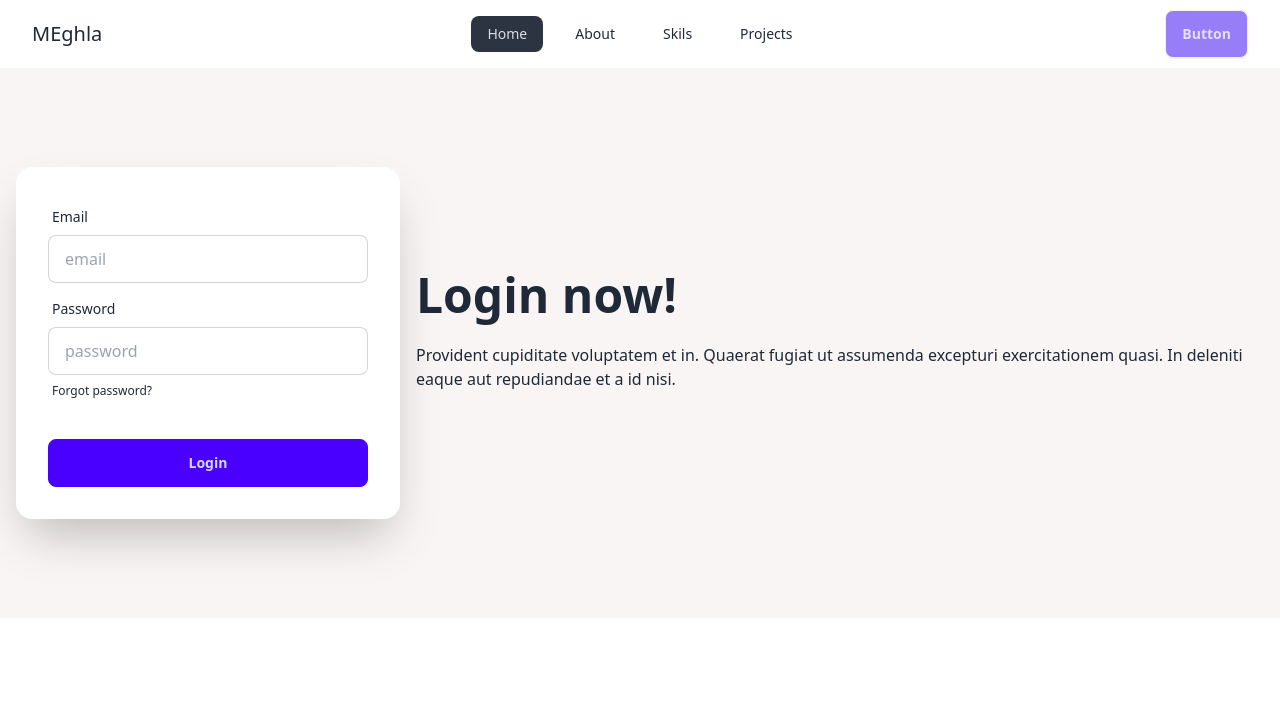
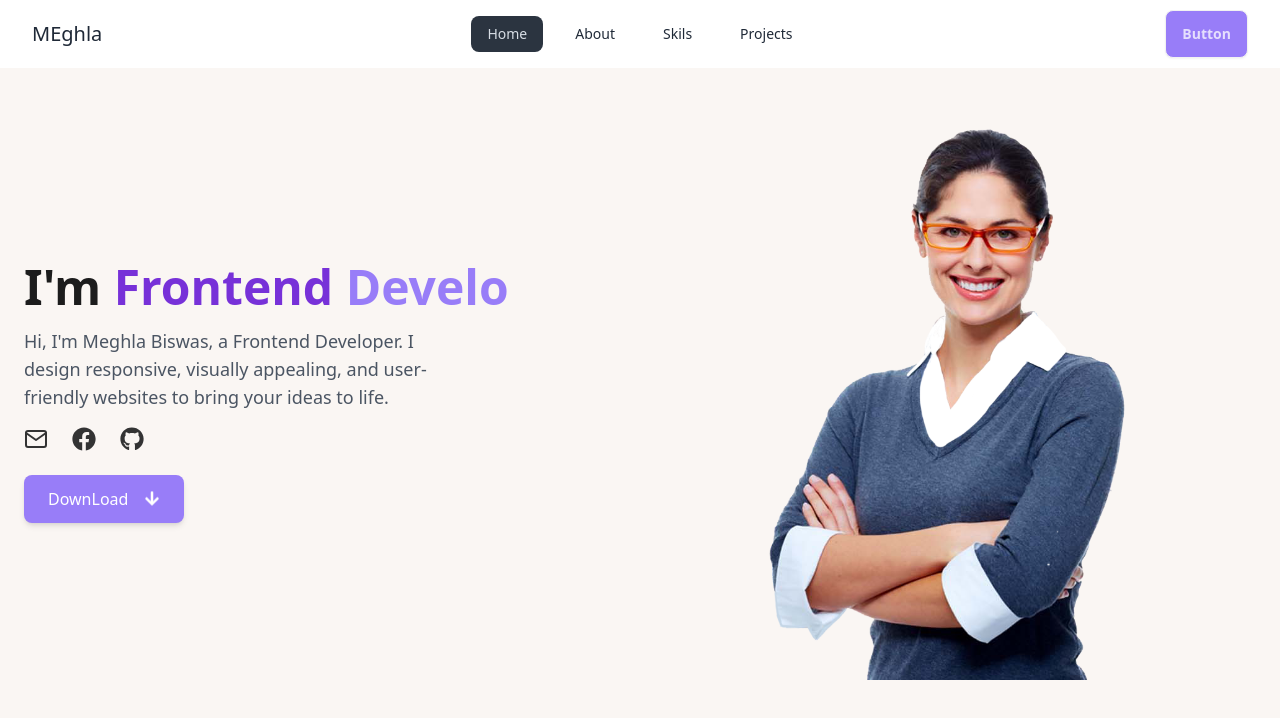
Before and after one commit to MeghlaB/MyPortfolio_Website, a React (Vite) app: page / in a window 1280 px wide. Shown: the top 718 px of the page. Built offline with nearby package versions, Linux system fonts and the light colour scheme.

Commit message:
banner section added

```diff
--- a/package.json
+++ b/package.json
@@ -11,11 +11,15 @@
   },
   "dependencies": {
     "localforage": "^1.10.0",
+    "lottie-react": "^2.4.0",
     "match-sorter": "^8.0.0",
     "myportfolio-website": "file:",
     "react": "^18.3.1",
+    "react-awesome-reveal": "^4.3.1",
     "react-dom": "^18.3.1",
+    "react-icons": "^5.4.0",
     "react-router-dom": "^7.1.1",
+    "react-simple-typewriter": "^5.0.1",
     "sort-by": "^1.2.0"
   },
   "devDependencies": {
--- a/src/Components/Banner.jsx
+++ b/src/Components/Banner.jsx
@@ -1,41 +1,64 @@
-import React from 'react'
+import React from "react";
+import myImage from "../../src/assets/image.png";
+import { FaLinkedin, FaInstagram, FaDribbble, FaBehance, FaGoogle, FaFacebook, FaGithub, FaMailBulk, FaArrowDown } from "react-icons/fa";
+import { Fade } from "react-awesome-reveal";
+import { Typewriter } from "react-simple-typewriter";
+import { FiMail } from "react-icons/fi";
 
 export default function Banner() {
     return (
-        <div className='bg-[#F8F5F4]'>
-            <div className="hero h-[550px]">
-                <div className="hero-content flex-col lg:flex-row-reverse">
-                    <div className="text-center lg:text-left">
-                        <h1 className="text-5xl font-bold">Login now!</h1>
-                        <p className="py-6">
-                            Provident cupiditate voluptatem et in. Quaerat fugiat ut assumenda excepturi exercitationem
-                            quasi. In deleniti eaque aut repudiandae et a id nisi.
-                        </p>
+        <div className="bg-[#FAF6F3] h-[650px] flex items-center justify-center mt-40 lg:mt-0">
+            <div className="container mx-auto flex flex-col lg:flex-row items-center px-6">
+                {/* Left Section */}
+                <div className="lg:w-1/2 text-center lg:text-left ">
+                    {/* Heading */}
+                    <h1 className="text-xl md:text-2xl lg:text-5xl font-bold text-[#1C1C1C]">
+                        I'm <span className="text-hoverprimary">Frontend </span>
+                        <span className="text-btnprimary">
+                            <Typewriter
+                                words={['Developer']}
+                                loop={Infinity}
+                                cursor=''
+                                typeSpeed={100}
+                                delaySpeed={1000}
+                            />
+                        </span>
+                    </h1>
+
+                    {/* Subtext */}
+                    <p className="text-lg text-gray-600 mt-4 max-w-md mx-auto lg:mx-0">
+                        Hi, I'm Meghla Biswas, a Frontend Developer. I design responsive, visually appealing, and user-friendly websites to bring your ideas to life.
+                    </p>
+
+                    {/* Social Icons */}
+                    <div className="flex gap-6 mt-6 lg:mt-4 justify-center lg:justify-start">
+                        <a href="https://mail.google.com/mail/u/3/#inbox" className="text-2xl text-[#333333] hover:text-hoverprimary">
+                        <FiMail />
+                        </a>
+                        <a href="https://www.facebook.com/onu.biswas.166205" className="text-2xl text-[#333333] hover:text-hoverprimary">
+                            <FaFacebook />
+                        </a>
+                        <a href="https://github.com/MeghlaB" className="text-2xl text-[#333333] hover:text-hoverprimary">
+                            <FaGithub />
+                        </a>
                     </div>
-                    <div className="card bg-base-100 w-full max-w-sm shrink-0 shadow-2xl">
-                        <form className="card-body">
-                            <div className="form-control">
-                                <label className="label">
-                                    <span className="label-text">Email</span>
-                                </label>
-                                <input type="email" placeholder="email" className="input input-bordered" required />
-                            </div>
-                            <div className="form-control">
-                                <label className="label">
-                                    <span className="label-text">Password</span>
-                                </label>
-                                <input type="password" placeholder="password" className="input input-bordered" required />
-                                <label className="label">
-                                    <a href="#" className="label-text-alt link link-hover">Forgot password?</a>
-                                </label>
-                            </div>
-                            <div className="form-control mt-6">
-                                <button className="btn btn-primary">Login</button>
-                            </div>
-                        </form>
+                    {/* Button */}
+                    <div className="mt-6 flex justify-center lg:justify-start">
+                        <button className="px-6 py-3 flex
+                         items-center gap-4 bg-btnprimary text-white rounded-lg shadow-md hover:bg-hoverprimary">
+                           DownLoad <FaArrowDown  className=" animate-bounce"/>
+                        </button>
                     </div>
+                </div>
+                {/* Right Section */}
+                <div className="lg:w-1/2 flex justify-center mt-8 lg:mt-0">
+                    <img
+                        src={myImage}
+                        alt="Developer"
+                        className="w-[300px] h-auto lg:w-[400px] rounded-md"
+                    />
                 </div>
             </div>
         </div>
-    )
+    );
 }
--- a/tailwind.config.js
+++ b/tailwind.config.js
@@ -6,6 +6,17 @@ export default {
   ],
   theme: {
     extend: {
+      animation: {
+        'gradient-border': 'gradient-border 3s linear infinite',
+      },
+      keyframes: {
+        'gradient-border': {
+          '0%': { borderColor: 'rgba(99, 102, 241, 1)' },
+          '50%': { borderColor: 'rgba(99, 102, 241, 0.75)' },
+          '100%': { borderColor: 'rgba(99, 102, 241, 0.5)' },
+        },
+
+      },
       colors: {
         btnprimary: '#987DF8',
         hoverprimary:'#7731D8',
@@ -16,15 +27,3 @@ export default {
   },
   plugins: [require('daisyui'),],
 }
-
-// animation: {
-      //   'gradient-border': 'gradient-border 3s linear infinite',
-      // },
-      // keyframes: {
-      //   'gradient-border': {
-      //     '0%': { borderColor: 'rgba(99, 102, 241, 1)' },
-      //     '50%': { borderColor: 'rgba(99, 102, 241, 0.75)' },
-      //     '100%': { borderColor: 'rgba(99, 102, 241, 0.5)' },
-      //   },
-
-      // },
```
Also changed, not shown: src/assets/image.png (added), 1 other file (tests, documents, lock files or other folders).
